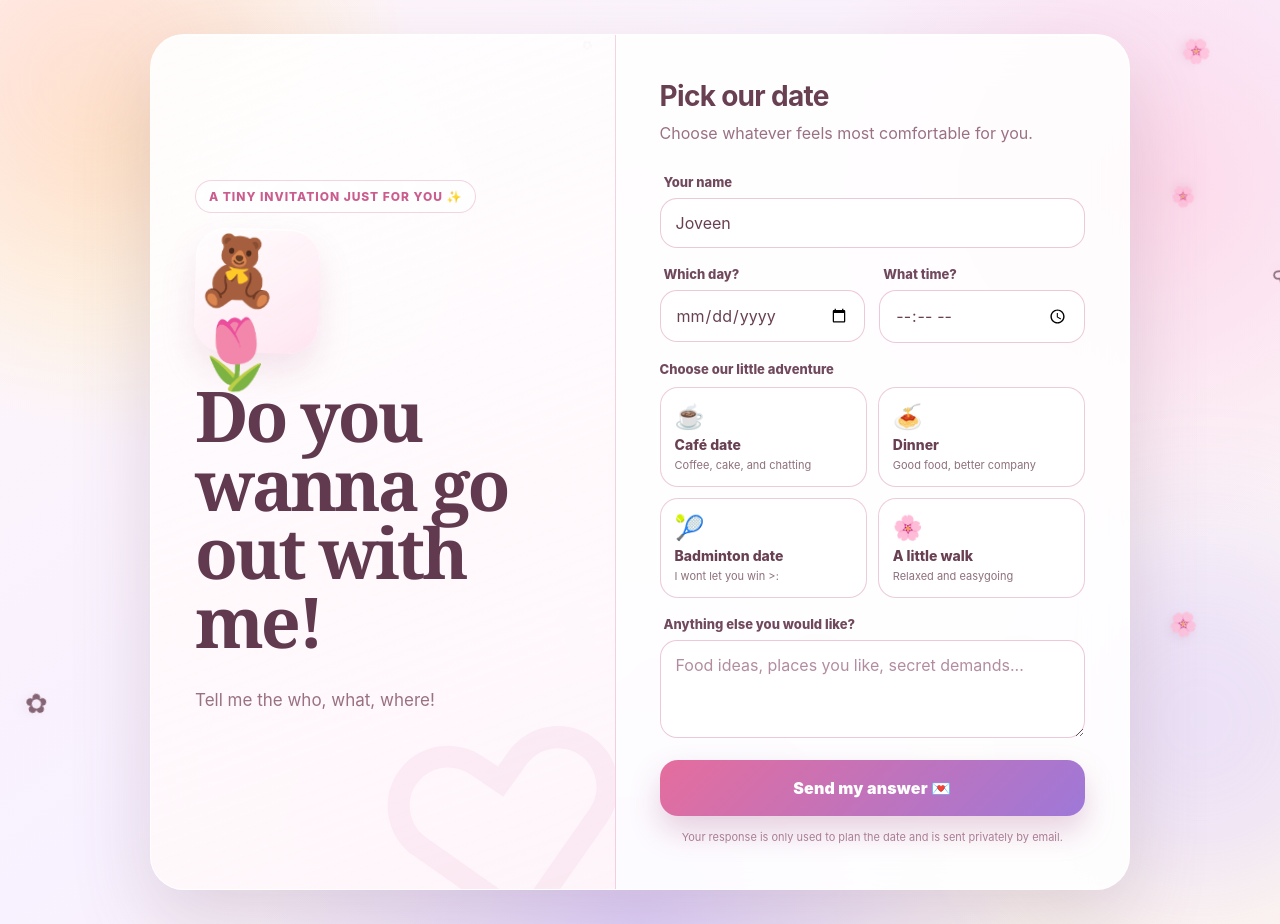
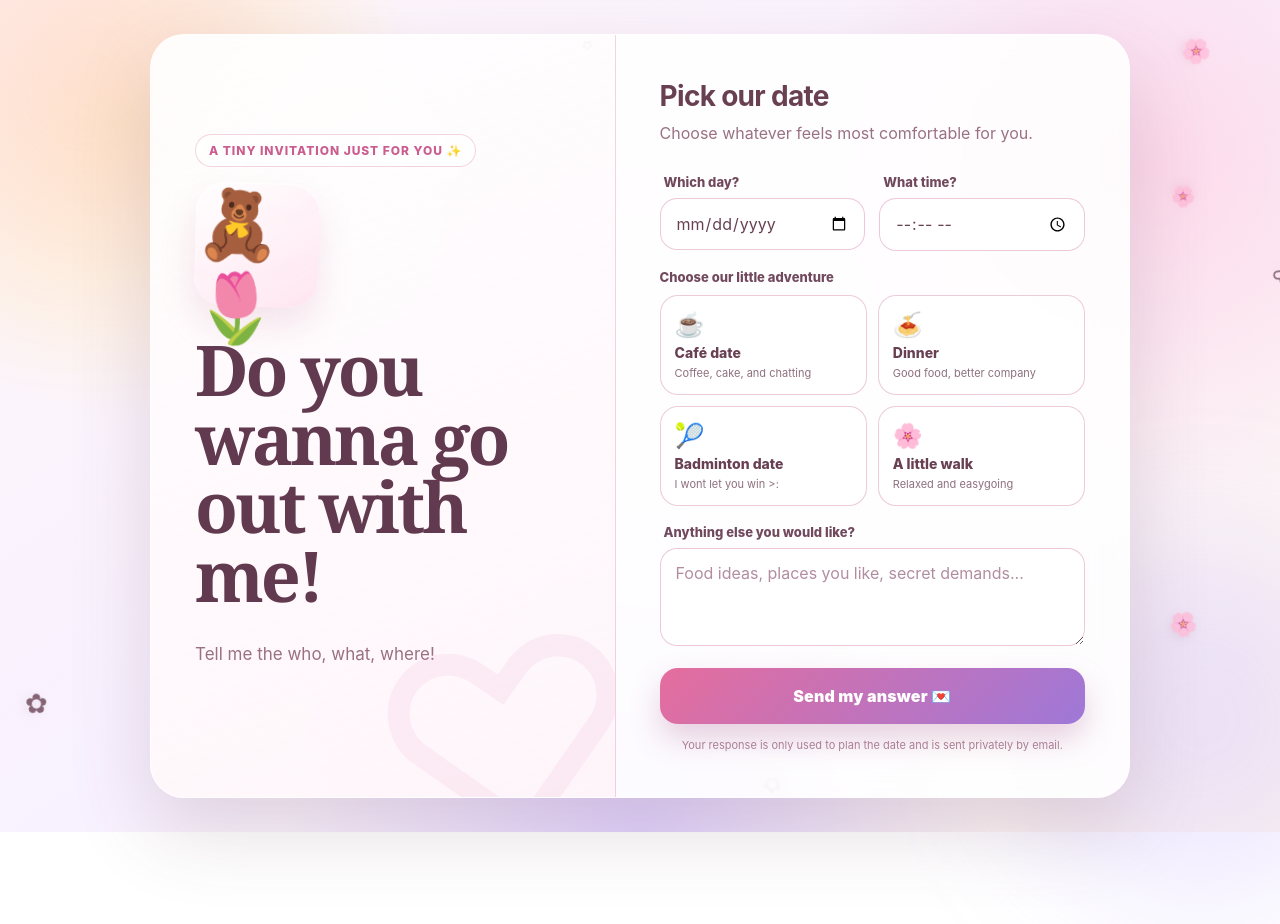
Before and after one commit to hjiayuan/go-where-now, a plain HTML site: page index.html in a window 1280 px wide. After the commit the page ends 832 px from the top, so only its background shows below. Drawn offline with nearby package versions, Linux system fonts and the light colour scheme.

Commit message:
Update index.html

```diff
--- a/index.html
+++ b/index.html
@@ -716,17 +716,7 @@
             />
           </div>
 
-         <div class="field">
-          <label class="field-label" for="name">Your name</label>
-          <input
-            id="name"
-            name="from_name"
-            type="text"
-            value="Joveen"
-            readonly
-            required
-          />
-        </div>
+
 
           <div class="field-row">
             <div class="field">
```
